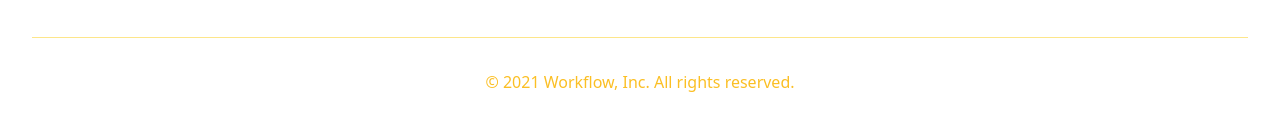
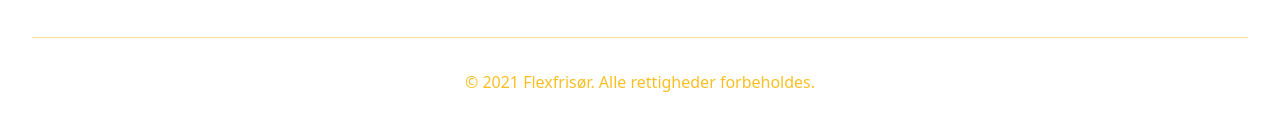
Before and after one commit to Andbec1/flexfrisor, a Next.js app: page / in a window 1280 px wide. Shown: the part 3117-3247 px from the top of the page. Built offline with nearby package versions, Linux system fonts and the light colour scheme; what @tailwindcss/typography would draw is missing.

Commit message:
Update Footer.jsx
Correction

```diff
--- a/src/components/layout/Footer.jsx
+++ b/src/components/layout/Footer.jsx
@@ -1,4 +1,3 @@
-/* This example requires Tailwind CSS v2.0+ */
 const navigation = {
   title: [
     { name: "placeholder", href: "#" },
@@ -170,8 +169,8 @@ export default function Example() {
         </div>
         <div className="mt-12 border-t border-yellow-200 pt-8">
           <p className="text-base text-yellow-400 xl:text-center">
-            &copy; {new Date().getFullYear()} Workflow, Inc. All rights
-            reserved.
+            &copy; {new Date().getFullYear()} Flexfrisør. Alle rettigheder
+            forbeholdes.
           </p>
         </div>
       </div>
```
